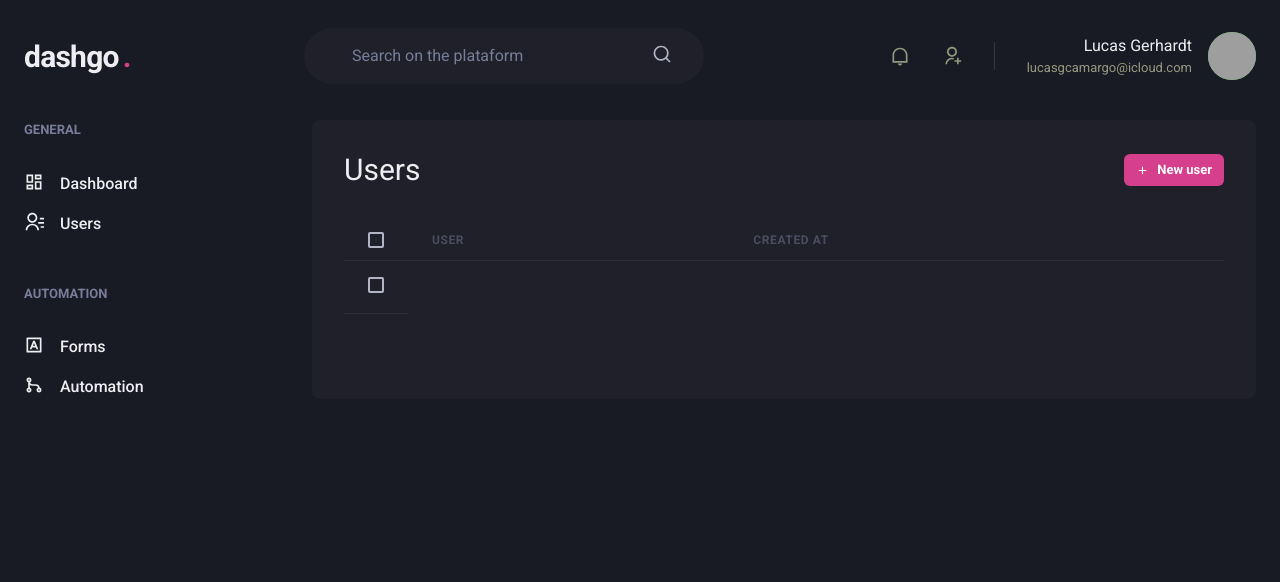
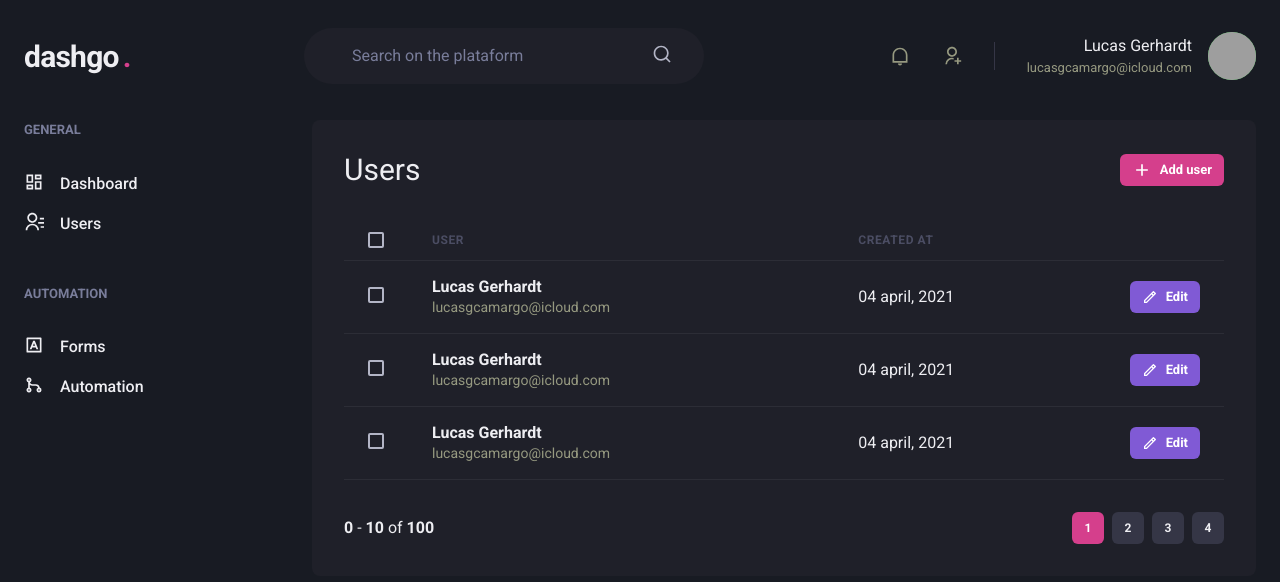
Before and after one commit to camarguin/dashgo, a Next.js app: page /users in a window 1280 px wide. Shown: the top 582 px of the page. Built offline with nearby package versions, Linux system fonts and the light colour scheme; grey boxes are pictures that could not be loaded.

Commit message:
Added pagination, users

```diff
--- /dev/null
+++ b/src/components/Pagination.tsx
@@ -0,0 +1,62 @@
+import React from 'react';
+import { Stack, Button, Box } from '@chakra-ui/react';
+
+const Pagination = () => {
+  return (
+    <Stack direction="row" mt="8" justify="space-between" align="center">
+      <Box>
+        <strong>0</strong> - <strong>10</strong> of <strong>100</strong>
+      </Box>
+      <Stack direction="row" spacing="2">
+        <Button
+          size="sm"
+          fontSize="xs"
+          width="4"
+          colorScheme="pink"
+          disabled
+          _disabled={{
+            bgColor: 'pink.500',
+            cursor: 'default'
+          }}
+        >
+          1
+        </Button>
+        <Button
+          size="sm"
+          fontSize="xs"
+          width="4"
+          bg="gray.700"
+          _hover={{
+            bg: 'gray.500',
+          }}
+        >
+          2
+        </Button>
+        <Button
+          size="sm"
+          fontSize="xs"
+          width="4"
+          bg="gray.700"
+          _hover={{
+            bg: 'gray.500',
+          }}
+        >
+          3
+        </Button>
+        <Button
+          size="sm"
+          fontSize="xs"
+          width="4"
+          bg="gray.700"
+          _hover={{
+            bg: 'gray.500',
+          }}
+        >
+          4
+        </Button>
+      </Stack>
+    </Stack>
+  );
+};
+
+export default Pagination;
--- a/src/pages/users/index.tsx
+++ b/src/pages/users/index.tsx
@@ -1,6 +1,7 @@
-import { Box, Button, Checkbox, Flex, Heading, Icon, Table, Tbody, Th, Thead, Tr, Td } from "@chakra-ui/react";
-import { RiAddLine } from "react-icons/ri";
+import { Box, Button, Checkbox, Flex, Heading, Icon, Table, Tbody, Th, Thead, Tr, Td, Text } from "@chakra-ui/react";
+import { RiAddLine, RiPencilLine } from "react-icons/ri";
 import Header from "../../components/Header";
+import Pagination from "../../components/Pagination";
 import Sidebar from "../../components/Sidebar";
 
 export default function UserList() {
@@ -12,8 +13,8 @@
         <Box flex="1" borderRadius={8} bg="gray.800" p="8">
           <Flex mb="8" justify="space-between" align="center">
             <Heading size="lg" fontWeight="normal">Users</Heading>
-            <Button as="a" size="sm" fontSize="small" colorScheme="pink" leftIcon={<Icon as={RiAddLine} />}>
-              New user
+            <Button as="a" size="sm" fontSize="small" colorScheme="pink" leftIcon={<Icon as={RiAddLine} fontSize="20" />}>
+              Add user
             </Button>
           </Flex>
           <Table colorScheme="whiteAlpha">
@@ -24,6 +25,7 @@
                 </Th>
                 <Th>User</Th>
                 <Th>Created at</Th>
+                <Th w="8"></Th>
               </Tr>
             </Thead>
             <Tbody>
@@ -31,9 +33,56 @@
                 <Td px="6">
                   <Checkbox colorScheme="pink" />
                 </Td>
+                <Td>
+                  <Box>
+                    <Text fontWeight="bold">Lucas Gerhardt</Text>
+                    <Text fontSize="sm" color="gray.300">lucasgcamargo@icloud.com</Text>
+                  </Box>
+                </Td>
+                <Td>04 april, 2021</Td>
+                <Td>
+                  <Button as="a" size="sm" fontSize="small" colorScheme="purple" leftIcon={<Icon as={RiPencilLine} fontSize="16" />}>
+                    Edit
+                  </Button>
+                </Td>
+              </Tr>
+              <Tr>
+                <Td px="6">
+                  <Checkbox colorScheme="pink" />
+                </Td>
+                <Td>
+                  <Box>
+                    <Text fontWeight="bold">Lucas Gerhardt</Text>
+                    <Text fontSize="sm" color="gray.300">lucasgcamargo@icloud.com</Text>
+                  </Box>
+                </Td>
+                <Td>04 april, 2021</Td>
+                <Td>
+                  <Button as="a" size="sm" fontSize="small" colorScheme="purple" leftIcon={<Icon as={RiPencilLine} fontSize="16" />}>
+                    Edit
+                  </Button>
+                </Td>
+              </Tr>
+              <Tr>
+                <Td px="6">
+                  <Checkbox colorScheme="pink" />
+                </Td>
+                <Td>
+                  <Box>
+                    <Text fontWeight="bold">Lucas Gerhardt</Text>
+                    <Text fontSize="sm" color="gray.300">lucasgcamargo@icloud.com</Text>
+                  </Box>
+                </Td>
+                <Td>04 april, 2021</Td>
+                <Td>
+                  <Button as="a" size="sm" fontSize="small" colorScheme="purple" leftIcon={<Icon as={RiPencilLine} fontSize="16" />}>
+                    Edit
+                  </Button>
+                </Td>
               </Tr>
             </Tbody>
           </Table>
+          <Pagination />
         </Box>
       </Flex>
     </Box>
```
Also changed, not shown: src/pages/users/create.tsx (added, +36 -0 lines).
